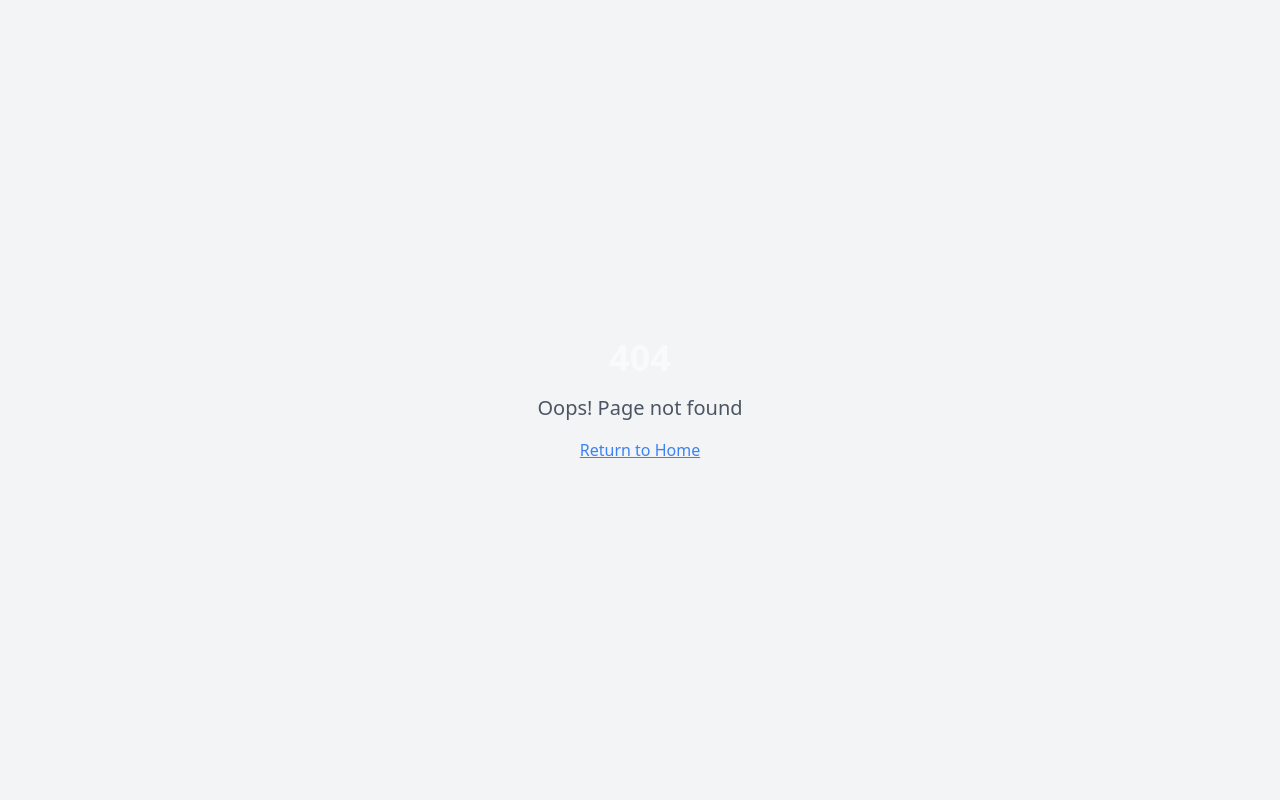
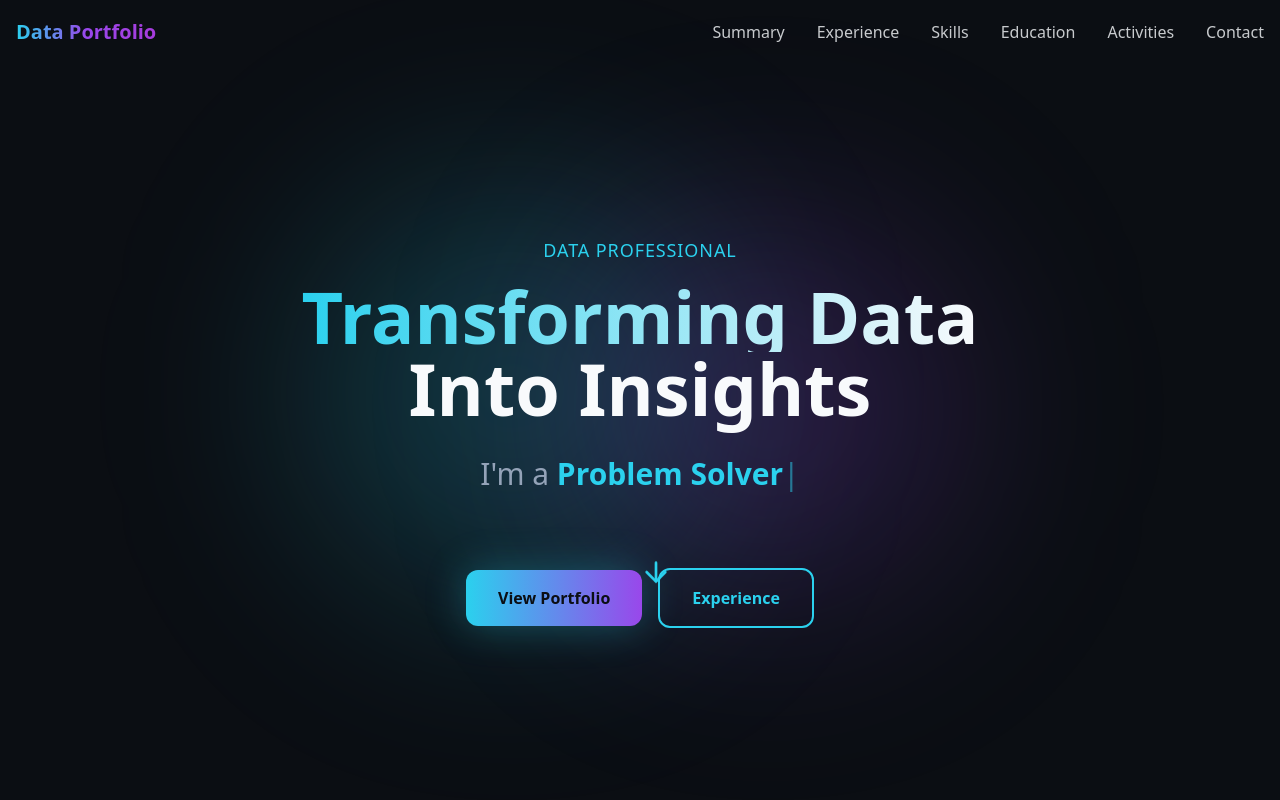
Before and after one commit to VibhavKaushik07/Portfolio, a React (Vite) app: page / in a window 1280 px wide. Before the commit this address had no page. Shown: the top 800 px of the page. Built offline with nearby package versions, Linux system fonts and the light colour scheme; the HTML template or start-up script is replaced by a standard one.

Commit message:
Fix: Resolve white screen issue

```diff
--- a/src/App.tsx
+++ b/src/App.tsx
@@ -15,6 +15,7 @@ const App = () => (
       <Sonner />
       <BrowserRouter>
         <Routes>
+          <Route path="/" element={<Index />} />
           <Route path="/Portfolio" element={<Index />} />
           {/* ADD ALL CUSTOM ROUTES ABOVE THE CATCH-ALL "*" ROUTE */}
           <Route path="*" element={<NotFound />} />
```
